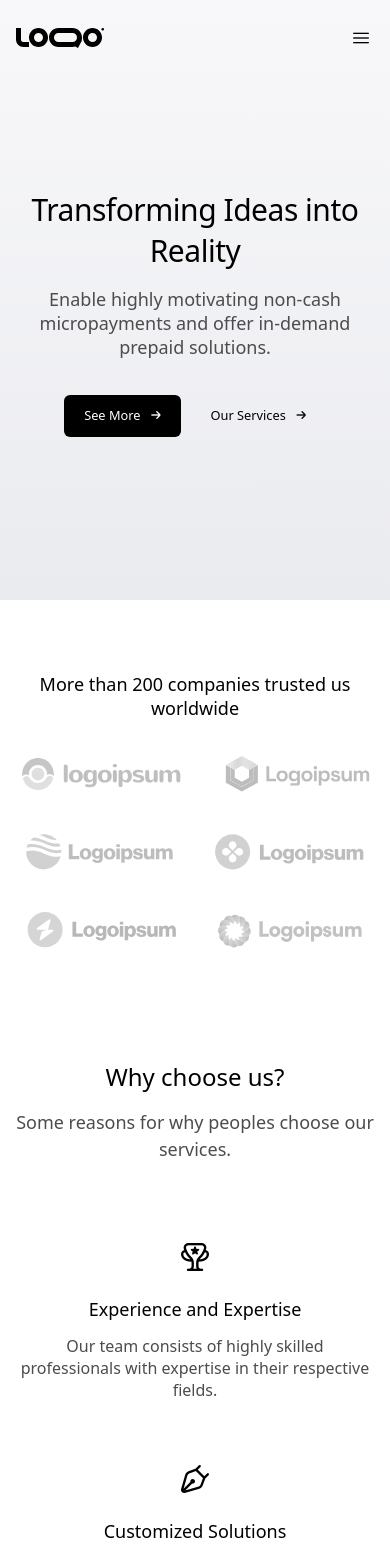
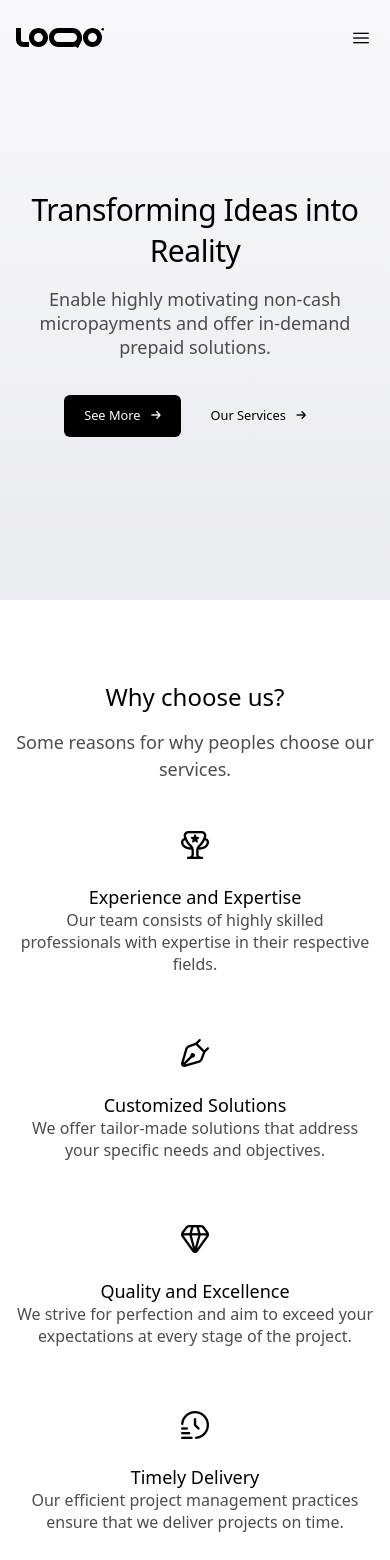
Before and after one commit to can-erturk/digital-agency, a Vue app: page / in a window 390 px wide. Shown: the top 1560 px of the page. Built offline with nearby package versions, Linux system fonts and the light colour scheme.

Commit message:
Update responsive design

```diff
--- a/src/assets/main.css
+++ b/src/assets/main.css
@@ -125,7 +125,7 @@ h3 {
 
   section {
     padding-top: 5rem;
-    padding-bottom: 2rem;
+    padding-bottom: 3.5rem;
   }
 }
 
@@ -141,4 +141,8 @@ h3 {
   .container {
     text-align: center;
   }
+
+  section .container {
+    max-width: 500px;
+  }
 }
--- a/src/components/sections/AboutUs.vue
+++ b/src/components/sections/AboutUs.vue
@@ -141,4 +141,14 @@ a.tab-call-link:hover .tab-call-link-title {
     justify-content: center;
   }
 }
+
+@media screen and (max-width: 576px) {
+  .about-us-content {
+    margin-bottom: 0;
+  }
+
+  .about-us-img {
+    display: none;
+  }
+}
 </style>
--- a/src/components/sections/References.vue
+++ b/src/components/sections/References.vue
@@ -47,4 +47,10 @@ h3 {
   filter: grayscale(100%);
   opacity: 0.3;
 }
+
+@media screen and (max-width: 768px) {
+  .references {
+    display: none;
+  }
+}
 </style>
--- a/src/components/sections/WhyUs.vue
+++ b/src/components/sections/WhyUs.vue
@@ -44,7 +44,7 @@ import WhyUsItem from '@/components/ui/WhyUsItem.vue'
   </section>
 </template>
 
-<style scoped>
+<style>
 .whyus-list {
   margin-top: 4.5rem;
   display: grid;
@@ -62,6 +62,11 @@ import WhyUsItem from '@/components/ui/WhyUsItem.vue'
 @media (max-width: 768px) {
   .whyus-list {
     grid-template-columns: repeat(1, 1fr);
+    margin-top: 2.5rem;
+  }
+
+  .whyus-list .whyus-item:is(:nth-last-of-type(1), :nth-last-of-type(2)) {
+    display: none;
   }
 }
 </style>
--- a/src/components/ui/WhyUsItem.vue
+++ b/src/components/ui/WhyUsItem.vue
@@ -69,4 +69,14 @@ defineProps({
     margin-bottom: 1.5rem;
   }
 }
+
+@media (max-width: 576px) {
+  .whyus-item-content h3 {
+    margin-bottom: 0rem;
+  }
+
+  .whyus-item-content p {
+    -webkit-line-clamp: 4;
+  }
+}
 </style>
```
